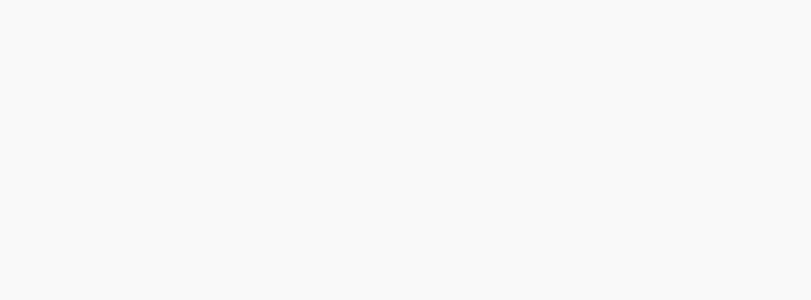
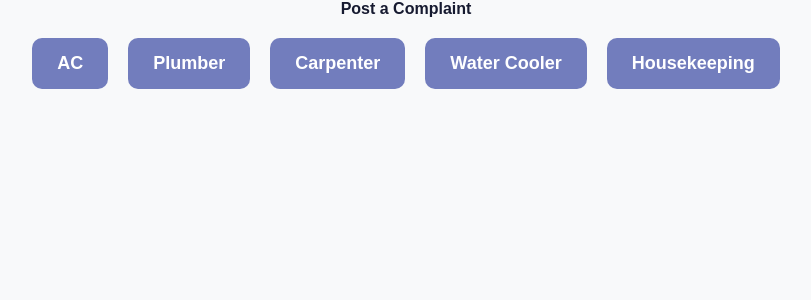
Before and after one commit to Sumithra9/HostelAssist, a React (Vite) app in the folder hostel-assist/: page /complaints in a window 1280 px wide. Before the commit this address had no page. Shown: the top 300 px of the page, without its empty margins (234-1045 px from the left). Built offline with nearby package versions, Linux system fonts and the light colour scheme.

Commit message:
Your commit message

```diff
--- a/hostel-assist/src/App.jsx
+++ b/hostel-assist/src/App.jsx
@@ -4,6 +4,7 @@ import React from "react";
 import { BrowserRouter as Router, Routes, Route } from "react-router-dom";
 import SHome from './Pages/SHome/SHome';
 import Login from "./Pages/Login/Login";
+import SComplaint from './Pages/SComplaint/SComplaint';
 
 
 
@@ -13,7 +14,7 @@ const App = () => {
       <Routes>
         <Route path="/" element={<Login />} />
         <Route path="/student" element={<SHome />} />
-
+        <Route path="/complaints" element={<SComplaint />} />
 </Routes>
 
     </>
--- a/hostel-assist/src/Pages/SComplaint/SComplaint.css
+++ b/hostel-assist/src/Pages/SComplaint/SComplaint.css
@@ -0,0 +1,47 @@
+body {
+    font-family: Arial, sans-serif;
+    background-color: #f8f9fa;
+    text-align: center;
+    margin: 0;
+    padding: 0;
+}
+
+.container {
+    margin-top: 50px;
+}
+
+h1 {
+    color: #161A30;
+}
+
+.complaint-options {
+    display: flex;
+    flex-wrap: wrap;
+    justify-content: center;
+    gap: 20px;
+    margin-top: 20px;
+}
+
+.option {
+    background: #727dbd;
+    color: white;
+    padding: 15px 25px;
+    text-decoration: none;
+    font-size: 18px;
+    font-weight: bold;
+    border-radius: 10px;
+    transition: 0.3s;
+}
+
+.option:hover {
+    background: #909ce1;
+    transform: scale(1.1);
+}
+
+/* Responsive for Mobile */
+@media (max-width: 768px) {
+    .complaint-options {
+        flex-direction: column;
+        gap: 15px;
+    }
+}
--- a/hostel-assist/src/Pages/SComplaint/SComplaint.jsx
+++ b/hostel-assist/src/Pages/SComplaint/SComplaint.jsx
@@ -0,0 +1,20 @@
+import React from "react";
+import { Link } from "react-router-dom";
+import "./SComplaint.css"; // Importing CSS specific to this component
+
+const SComplaint = () => {
+  return (
+    <div className="scomplaint-container">
+      <h1>Post a Complaint</h1>
+      <div className="complaint-options">
+        <Link to="/complaint-form?category=AC" className="option">AC</Link>
+        <Link to="/complaint-form?category=Plumber" className="option">Plumber</Link>
+        <Link to="/complaint-form?category=Carpenter" className="option">Carpenter</Link>
+        <Link to="/complaint-form?category=Water Cooler" className="option">Water Cooler</Link>
+        <Link to="/complaint-form?category=Housekeeping" className="option">Housekeeping</Link>
+      </div>
+    </div>
+  );
+};
+
+export default SComplaint;
```
